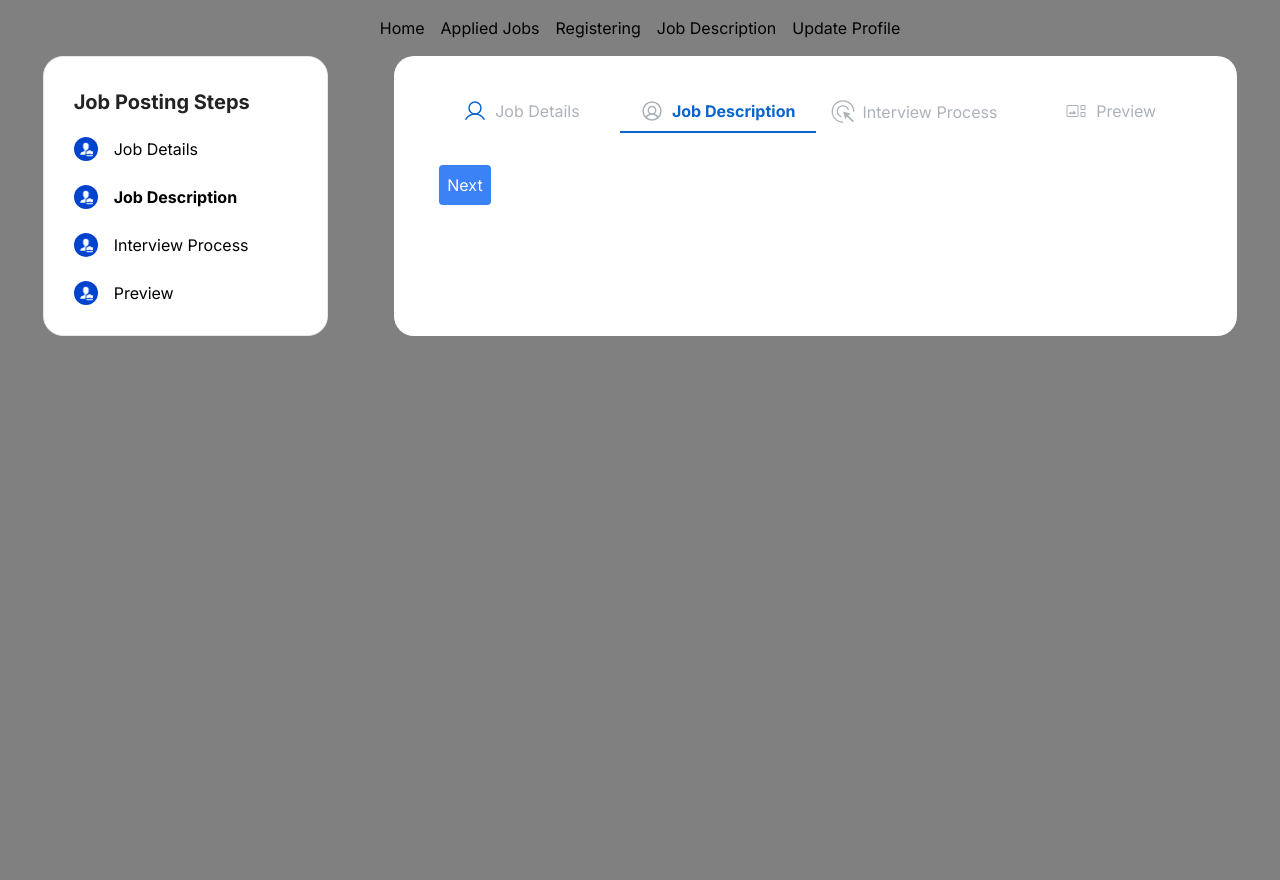
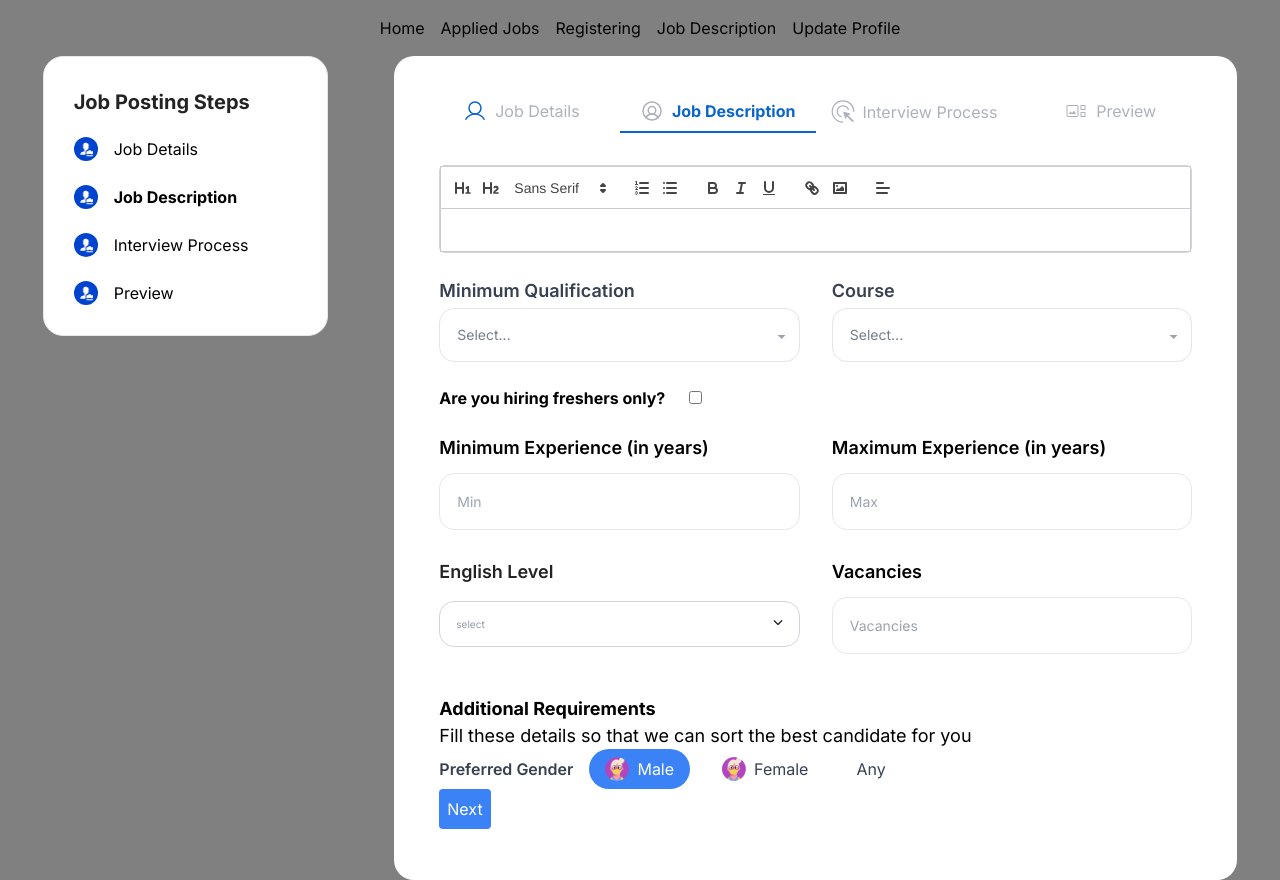
Before and after one commit to ayushballia/eduportal, a Next.js app: page /profile-update/jobDescription in a window 1280 px wide. Before the commit the page ends 800 px from the top, so only its background shows below. Built offline with nearby package versions, Linux system fonts and the light colour scheme.

Commit message:
add components

```diff
--- /dev/null
+++ b/src/app/components/profileUpdate/Dropdown.js
@@ -0,0 +1,33 @@
+"use client"
+import { useState } from 'react';
+
+const Dropdown = ({ options, label }) => {
+  const [selectedOption, setSelectedOption] = useState('');
+
+  return (
+    <div className="w-full">
+      <label className="block text-gray-700 text-[18px] font-semibold mb-1">
+        {label}
+      </label>
+      <div className="relative">
+        <select
+          value={selectedOption}
+          onChange={(e) => setSelectedOption(e.target.value)}
+          className="block appearance-none w-full bg-white border border-[#E4E5E8] hover:border-gray-600 p-[17px] pr-[18px] text-[14px] text-[#767F8C] rounded-[15px] leading-tight focus:outline-none focus:shadow-outline"
+        >
+          <option className='text-[14px] font-normal text-[#767F8C]' value="" disabled>Select...</option>
+          {options.map((option) => (
+            <option key={option.value} value={option.value}>
+              {option.label}
+            </option>
+          ))}
+        </select>
+        <div className="pointer-events-none absolute inset-y-0 right-0 flex items-center px-3 text-gray-400">
+          <svg className="fill-current h-4 w-4" xmlns="http://www.w3.org/2000/svg" viewBox="0 0 20 20"><path d="M7 10l5 5 5-5H7z"/></svg>
+        </div>
+      </div>
+    </div>
+  );
+};
+
+export default Dropdown;
--- /dev/null
+++ b/src/app/components/profileUpdate/GenderSelector.js
@@ -0,0 +1,45 @@
+import React, { useState } from 'react';
+import Image from "next/image"
+import MaleIcon from "../../images/profileUpdate/Group 9 Copy 3.svg"
+
+const GenderSelector = () => {
+  const [selectedGender, setSelectedGender] = useState('Male');
+
+  const handleGenderSelect = (gender) => {
+    setSelectedGender(gender);
+  };
+
+  const getButtonClass = (gender) => {
+    return selectedGender === gender
+      ? 'bg-blue-500 text-white'
+      : 'bg-white text-gray-700 hover:bg-gray-100';
+  };
+
+  return (
+    <div className="flex items-center space-x-4">
+      <span className="text-gray-700 font-semibold">Preferred Gender</span>
+      <button
+        className={`px-4 py-2 rounded-full flex items-center ${getButtonClass('Male')}`}
+        onClick={() => handleGenderSelect('Male')}
+      >
+        <Image src={MaleIcon} alt="Male" className="w-6 h-6 mr-2" />
+        Male
+      </button>
+      <button
+        className={`px-4 py-2 rounded-full flex items-center ${getButtonClass('Female')}`}
+        onClick={() => handleGenderSelect('Female')}
+      >
+        <Image src={MaleIcon} alt="Female" className="w-6 h-6 mr-2" />
+        Female
+      </button>
+      <button
+        className={`px-4 py-2 rounded-full flex items-center ${getButtonClass('Any')}`}
+        onClick={() => handleGenderSelect('Any')}
+      >
+        Any
+      </button>
+    </div>
+  );
+};
+
+export default GenderSelector;
--- a/src/app/components/profileUpdate/JobDescription.js
+++ b/src/app/components/profileUpdate/JobDescription.js
@@ -1,26 +1,145 @@
-"use client"
+"use client";
 
-import { useState } from 'react';
-import { useRouter } from 'next/navigation';
+import { useState } from "react";
+import { useRouter } from "next/navigation";
+import MyEditor from "./MyEditor";
+import Dropdown from "@/app/components/profileUpdate/DropDown";
+import CustomSelect from "../CustomSelect";
+import OptionButtons from "../OptionButtons";
+import GenderSelector from "./GenderSelector"
+
+const qualifications = [
+  { value: "highschool", label: "High School" },
+  { value: "bachelors", label: "Bachelors" },
+  { value: "masters", label: "Masters" },
+  { value: "phd", label: "PhD" },
+];
+
+const courses = [
+  { value: "highschool", label: "High School" },
+  { value: "bachelors", label: "Bachelors" },
+  { value: "masters", label: "Masters" },
+  { value: "phd", label: "PhD" },
+];
+// const roleOptions = ["Age", "gender", "Reginal language", "Assets"];
 
 const JobDescription = () => {
+
+
+  // const [selectedOption, setSelectedOption] = useState(roleOptions[0]);
   const router = useRouter();
   const [formData, setFormData] = useState({
-    preferredGender: '',
-    ageFrom: '',
-    ageTo: '',
-    languages: []
+    preferredGender: "",
+    ageFrom: "",
+    ageTo: "",
+    languages: [],
   });
 
   const handleSubmit = (e) => {
     e.preventDefault();
-    router.push('/profile-update/jobSpecification');
+    router.push("/profile-update/jobSpecification");
   };
+
+
+  // const handleSelect = (option) => {
+  //   setSelectedOption(option);
+  //   console.log("Selected Option:", option);
+  // };
 
   return (
     <form onSubmit={handleSubmit} className="p-4">
       {/* Form fields go here */}
-      <button type="submit" className="bg-blue-500 text-white p-2 rounded">Next</button>
+      <MyEditor />
+
+      <div className="grid grid-cols-2 gap-8">
+        <Dropdown label="Minimum Qualification" options={qualifications} />
+
+        <Dropdown label="Course" options={courses} />
+      </div>
+
+      <div className="flex items-center w-2/4 my-6">
+        <label for="fresher" className="text-[16px] font-bold mr-6">
+          Are you hiring freshers only?
+        </label>
+        <input type="checkbox" class="rounded" />
+      </div>
+
+      <div className="grid grid-cols-2 gap-x-8 gap-y-7">
+        <label
+          for="minEx"
+          className="flex flex-col gap-3 text-[18px] font-semibold"
+        >
+          {" "}
+          Minimum Experience (in years)
+          <input
+            type="text"
+            name="minEx"
+            id="minEx"
+            placeholder="Min"
+            className="text-[14px] text-[#9199A3] font-normal w-full border rounded-[15px] p-[17px]"
+          />
+        </label>
+
+        <label
+          for="maxEx"
+          className="flex flex-col gap-3 text-[18px] font-semibold"
+        >
+          {" "}
+          Maximum Experience (in years)
+          <input
+            type="text"
+            name="maxEx"
+            id="maxEx"
+            placeholder="Max"
+            className="text-[14px] text-[#9199A3] font-normal w-full border rounded-[15px] p-[17px]"
+          />
+        </label>
+
+        <CustomSelect label={"English Level"} placeholder={"select"} />
+        <label
+          for="vacancies"
+          className="flex flex-col gap-3 text-[18px] font-semibold"
+        >
+          {" "}
+          Vacancies
+          <input
+            type="text"
+            name="vacancies"
+            id="vacancies"
+            placeholder="Vacancies"
+            className="text-[14px] text-[#9199A3] font-normal w-full border rounded-[15px] p-[17px]"
+          />
+        </label>
+      </div>
+
+      <p className="text-[18px] font-bold">Additional Requirements</p>
+      <p className="text-[18px] font-normal">
+        Fill these details so that we can sort the best candidate for you
+      </p>
+
+      {/* <OptionButtons options={roleOptions}
+          onSelect={handleSelect}/> */}
+
+      {/* <div className="flex justify-between my-8">
+        <button className="px-[38px] py-[22px] text-[16px] font-bold bg-[#2677D2] rounded-[20px] text-white">
+          Age
+        </button>
+        <button className="px-[38px] py-[22px] text-[16px] font-bold  rounded-[20px] ">
+          Gender
+        </button>
+        <button className="px-[38px] py-[22px] text-[16px] font-bold  rounded-[20px] ">
+          Regional Language
+        </button>
+        <button className="px-[38px] py-[22px] text-[16px] font-bold  rounded-[20px] ">
+          Assets{" "}
+        </button>
+      </div> */}
+
+      <GenderSelector/>
+
+      <button type="submit" className="bg-blue-500 text-white p-2 rounded">
+        Next
+      </button>
     </form>
   );
 };
--- /dev/null
+++ b/src/app/components/profileUpdate/MyEditor.js
@@ -0,0 +1,39 @@
+"use client"
+
+import dynamic from 'next/dynamic';
+import { useState } from 'react';
+import 'react-quill/dist/quill.snow.css';
+
+const ReactQuill = dynamic(() => import('react-quill'), { ssr: false });
+
+const MyEditor = () => {
+  const [value, setValue] = useState('');
+
+  return (
+    <div className="border border-gray-300 rounded-[6px] bg-white mb-6">
+      <ReactQuill
+        value={value}
+        onChange={setValue}
+        className="rounded-[6px]"
+        theme="snow"
+        modules={{
+          toolbar: [
+            [{ 'header': '1' }, { 'header': '2' }, { 'font': [] }],
+            [{ 'list': 'ordered' }, { 'list': 'bullet' }],
+            ['bold', 'italic', 'underline'],
+            ['link', 'image'],
+            [{ 'align': [] }],
+          ],
+        }}
+        formats={[
+          'header', 'font',
+          'list', 'bullet',
+          'bold', 'italic', 'underline',
+          'link', 'image', 'align',
+        ]}
+      />
+    </div>
+  );
+};
+
+export default MyEditor;
```
Also changed, not shown: src/app/images/profileUpdate/Group 14 Copy 2.svg (added), src/app/images/profileUpdate/Group 9 Copy 3.svg (added).
